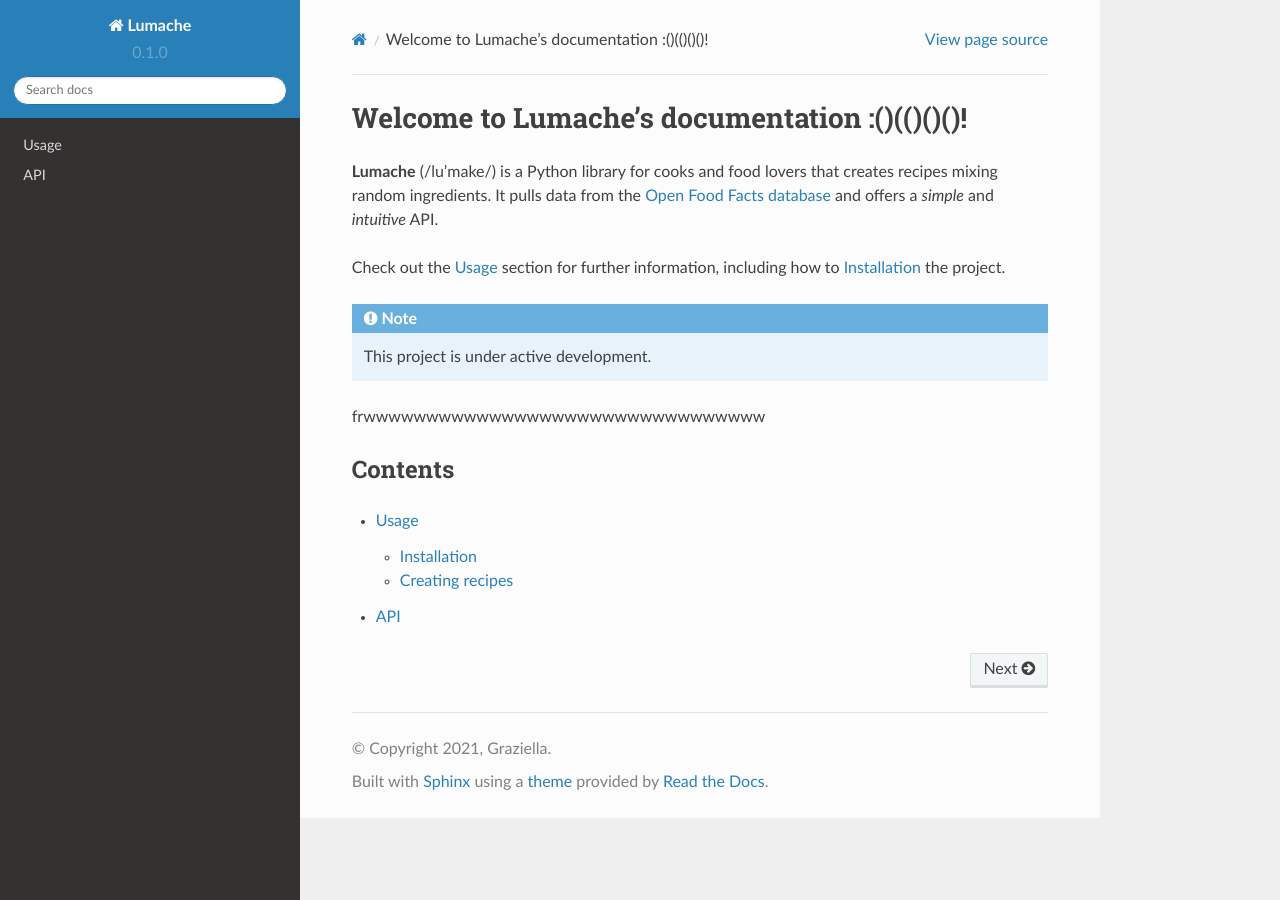
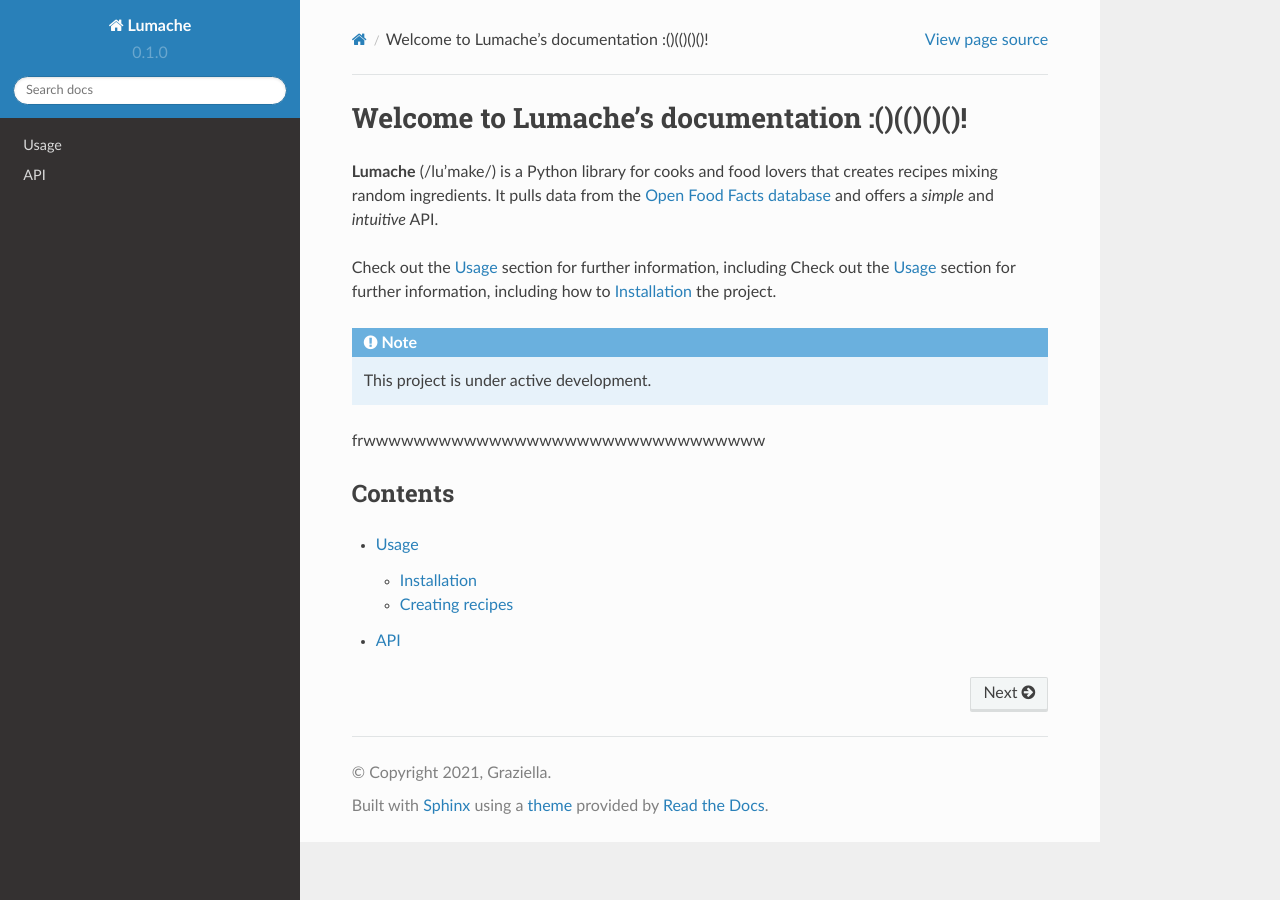
Before and after one commit to Piotr-may-zsk/rtd-tutorial, a Sphinx documentation site: the page built from docs/source/index.rst, in a window 1280 px wide. Built offline with Sphinx 7.4.7 and the Read the Docs theme 2.0.0, drawn with Linux system fonts in a browser that asks for light colours.

Commit message:
Update index.rst

```diff
--- a/docs/source/index.rst
+++ b/docs/source/index.rst
@@ -6,6 +6,7 @@ that creates recipes mixing random ingredients.
 It pulls data from the `Open Food Facts database <https://world.openfoodfacts.org/>`_
 and offers a *simple* and *intuitive* API.
 
+Check out the :doc:`usage` section for further information, including
 Check out the :doc:`usage` section for further information, including
 how to :ref:`installation` the project.
 
```
